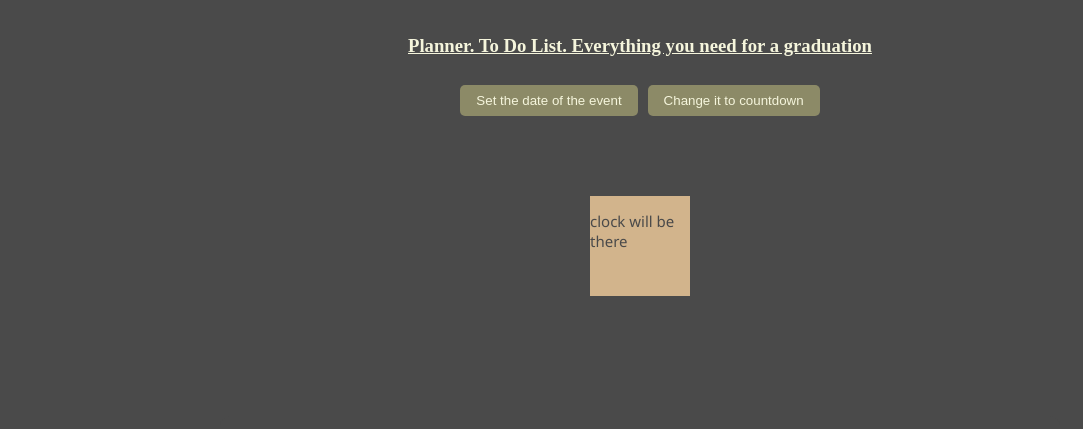
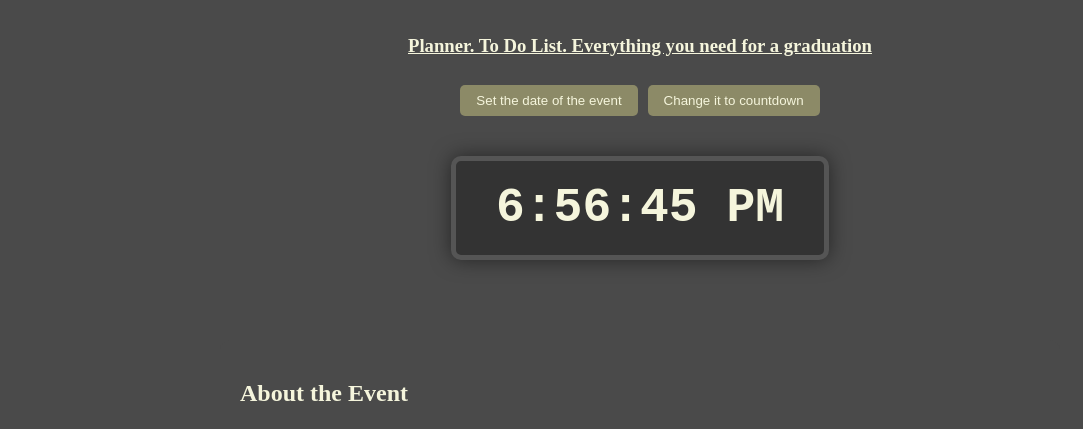
Before and after one commit to Valentyn-Usenko/GradPlan, a plain HTML site: page index.html in a window 1280 px wide. Shown: the part 303-732 px from the top of the page, without its empty margins (0-1083 px from the left). Drawn offline with Linux system fonts and the light colour scheme.

Commit message:
Digital Clock Added On The Front Page

```diff
--- a/index.html
+++ b/index.html
@@ -39,9 +39,9 @@
             <button class="timer_buttons" type="button">Set the date of the event</button>
             <button class="timer_buttons" type="button">Change it to countdown</button>
         </div>
-<div id = "box">
-<p id = "temporary"> clock will be there </p>
-</div>
+
+        <div id="digital-clock-container"></div>
+
 </div>
 
         <div class="basic_info">
--- a/index.js
+++ b/index.js
@@ -107,3 +107,30 @@
     };
 
     // TODO: animation variables and animateImage() function
+
+/* START: DIGITAL CLOCK SCRIPT */
+const digitalClock = document.getElementById('digital-clock-container');
+
+function updateClock() {
+    const now = new Date();
+    let hours = now.getHours();
+    const minutes = now.getMinutes().toString().padStart(2, '0');
+    const seconds = now.getSeconds().toString().padStart(2, '0');
+
+    // Determine AM or PM
+    const ampm = hours >= 12 ? 'PM' : 'AM';
+
+    // Convert to 12-hour format
+    hours = hours % 12;
+    hours = hours ? hours : 12; // the hour '0' should be '12'
+
+    // Update the clock's text content
+    digitalClock.textContent = `${hours}:${minutes}:${seconds} ${ampm}`;
+}
+
+// Update the clock every second
+setInterval(updateClock, 1000);
+
+// Call it once immediately to avoid a delay
+updateClock();
+/* END: DIGITAL CLOCK SCRIPT */
--- a/styles.css
+++ b/styles.css
@@ -463,3 +463,19 @@ margin-top: 30px;
     display: flex;
 
 }
+
+/* START: DIGITAL CLOCK STYLES */
+#digital-clock-container {
+  font-family: 'Courier New', Courier, monospace;
+  font-size: 3rem; /* Makes the font large */
+  font-weight: bold;
+  color: #F5F5DC; /* Uses your theme's light text color */
+  background-color: #333; /* Dark background */
+  padding: 20px 40px;
+  border-radius: 10px;
+  border: 5px solid #555;
+  box-shadow: 0 0 20px rgba(0, 0, 0, 0.5);
+  margin: 40px 0;
+  text-align: center;
+}
+/* END: DIGITAL CLOCK STYLES */
```
